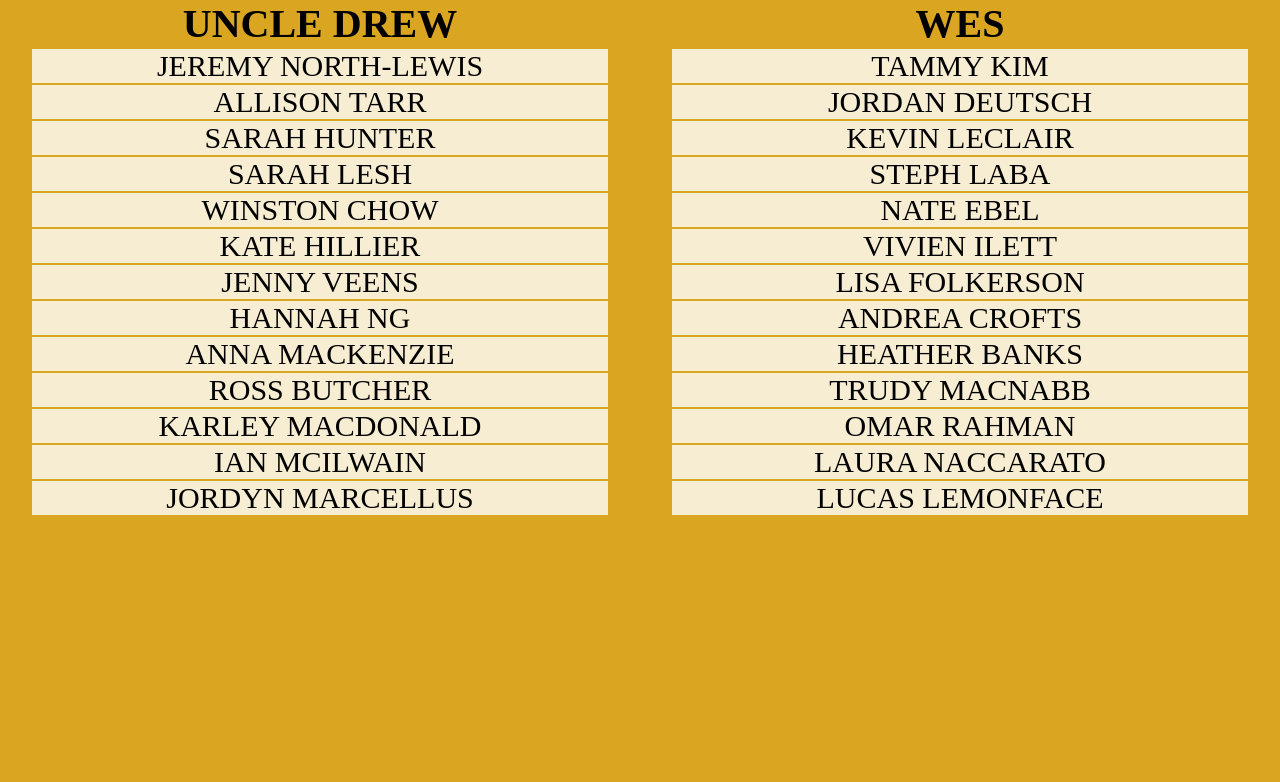
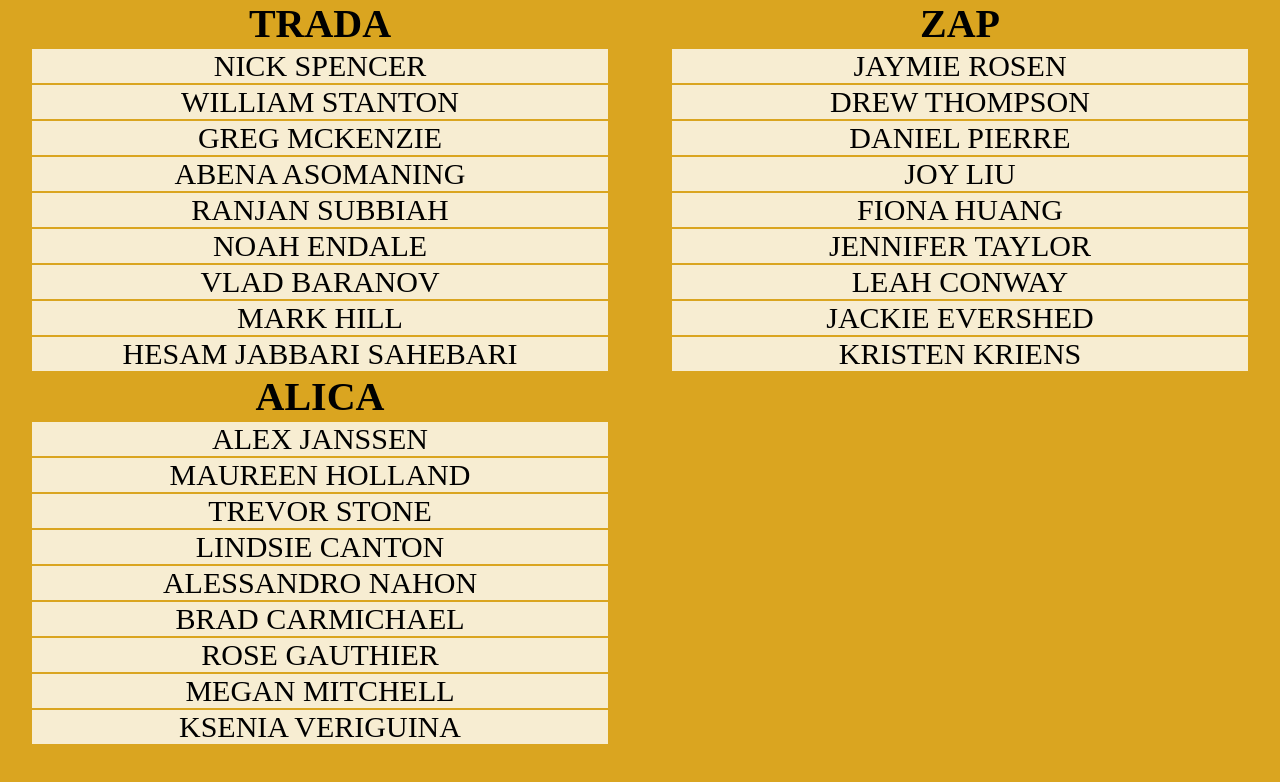
Before and after one commit to HackerYou/assigner, a website: page index.html in a window 1280 px wide. Drawn offline with Linux system fonts and the light colour scheme; files that its build step writes are made by us from their sources.

Commit message:
Updating names

```diff
--- a/index.html
+++ b/index.html
@@ -2,7 +2,7 @@
 <html lang="en">
 <head>
   <meta charset="UTF-8">
-  <title>Teaching Assigner!</title>
+  <title>Project Assigner!</title>
   <link rel="stylesheet" href="dist/style.css">
 </head>
 <body>
--- a/js/scripts.js
+++ b/js/scripts.js
@@ -47,12 +47,12 @@ class Assigner {
 }
 
 var teachers = ["Uncle Drew","Wes"];
-var projects = ["Master","Luxen", "Solido", "Pioneer"];
+var projects = ["Zap","Trada", "Alica"];
 
-var students = ["Allison Tarr", "Andrea Crofts", "Anna MacKenzie", "Hannah Ng", "Heather Banks", "Ian McIlwain", "Jenny Veens", "Jeremy North-Lewis", "Jordan Deutsch", "Jordyn Marcellus", "Karley MacDonald", "Kate Hillier", "Kevin LeClair", "Laura Naccarato", "Lisa Folkerson", "Lucas Lemonface", "Nate Ebel", "Omar Rahman", "Ross Butcher", "Sarah Lesh", "Steph Laba", "Trudy MacNabb", "Vivien Ilett", "Winston Chow", "Tammy Kim", "Sarah Hunter"];
+var students = ["Abena Asomaning", "Alessandro Nahon", "Alex Janssen", "Drew Thompson", "Brad Carmichael", "Daniel Pierre", "Fiona Huang", "Greg McKenzie", "Hesam Jabbari Sahebari", "Jackie Evershed", "Jaymie Rosen", "Jennifer Taylor", "Joy Liu", "Kristen Kriens", "Ksenia Veriguina", "Leah Conway", "Lindsie Canton", "Mark Hill", "Maureen Holland", "Megan Mitchell", "Nick Spencer", "Noah Endale", "Ranjan Subbiah", "Rose Gauthier", "Trevor Stone", "Vlad Baranov", "William Stanton"];
 
 // pass the assigner a circle array (teacher, project, classroom..) and an array of students
-var ass = new Assigner(teachers, students);
+var ass = new Assigner(projects, students);
 ass.assignStudentsToTeachers();
 ass.display("#entry-template",".groups");
 ass.animate(".group li");
```
Also changed, not shown: dist/all.js, 1 other file.
